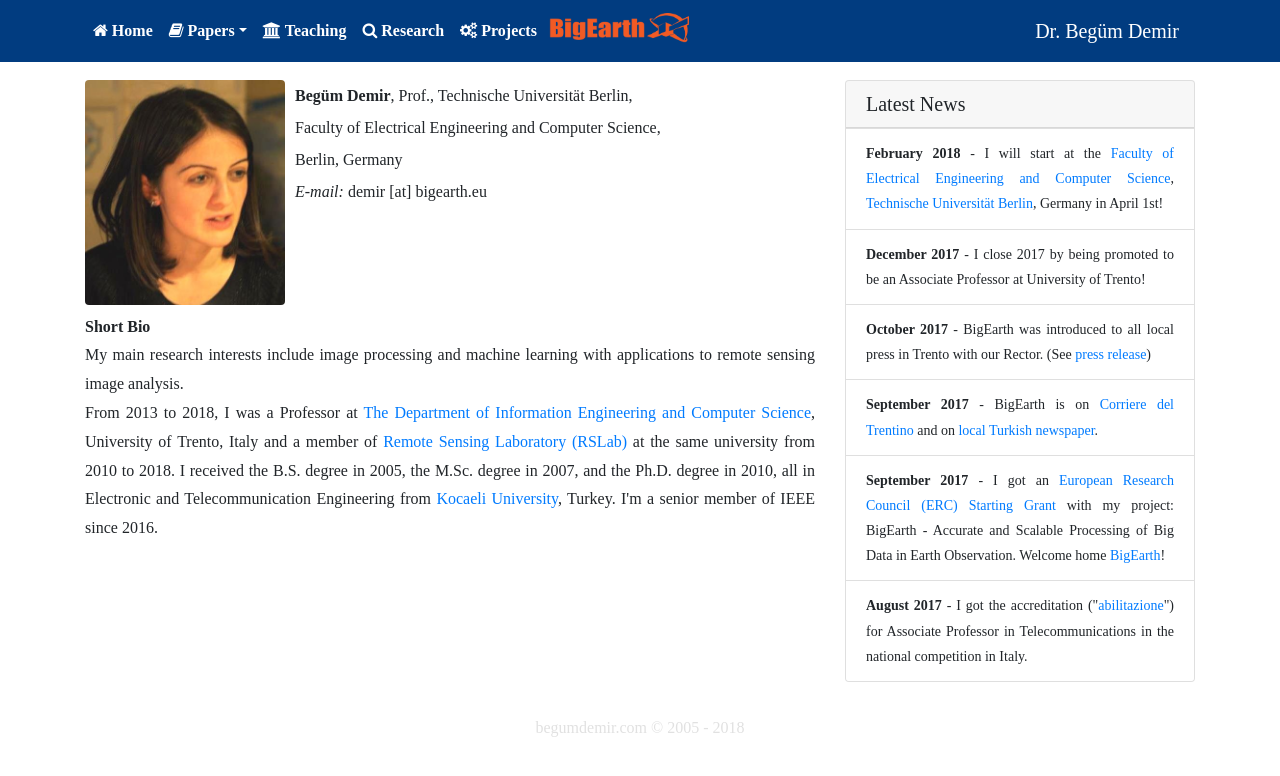
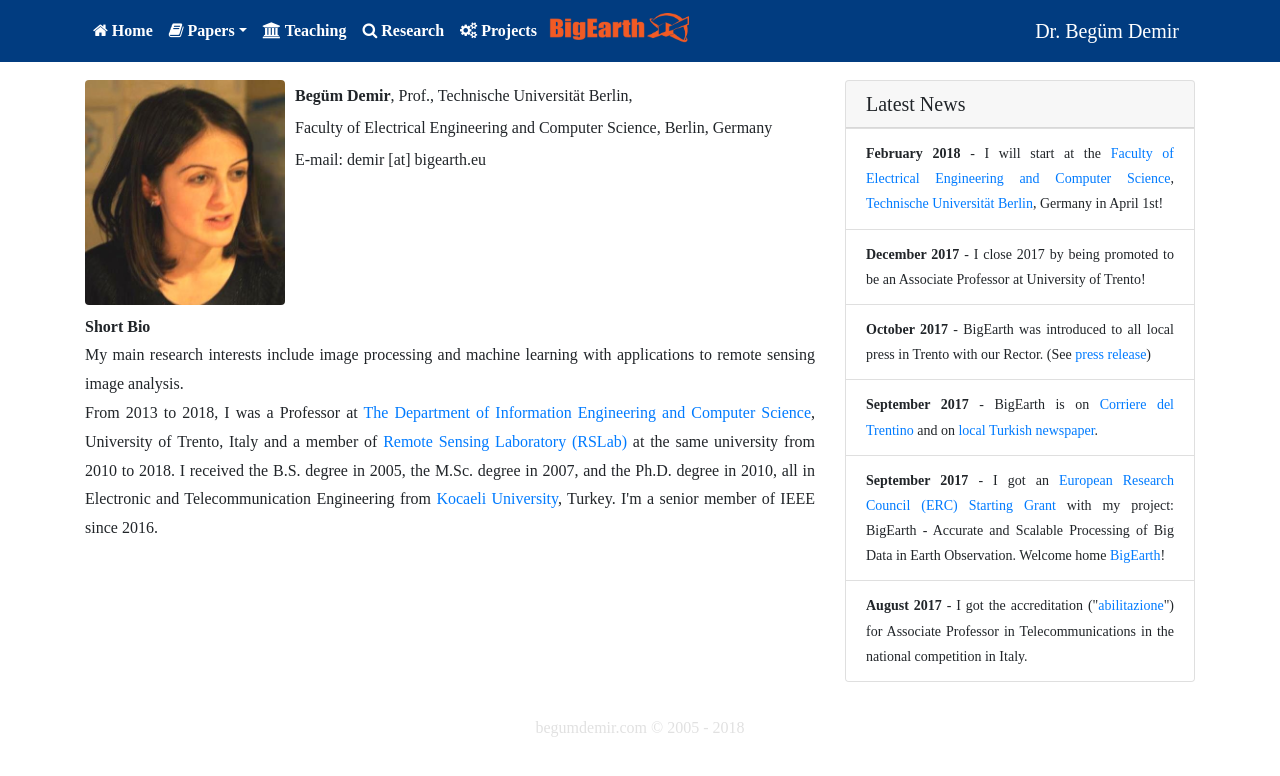
Before and after one commit to zafatar/bd, a Jekyll site: the page built from index.md, in a window 1280 px wide. Shown: the top 776 px of the page. Built offline with Jekyll 4.4.1, drawn with Linux system fonts in a browser that asks for light colours; nearby versions of some CDN libraries; some web fonts are replaced; part of the change alters nothing that is shown.

```diff
--- a/index.md
+++ b/index.md
@@ -11,10 +11,9 @@ guid: http://www.begumdemir.com/?page_id=1
 		<img style="margin-right: 10px" src="./assets/images/begum_demir_2.jpg" align="left" width="200px" class="rounded">
 		<p style="line-height: 200%;">
 		<b>Begüm Demir</b>, Prof., Technische Universität Berlin,<br />
-		Faculty of Electrical Engineering and Computer Science, <br />
-		Berlin, Germany
+		Faculty of Electrical Engineering and Computer Science, Berlin, Germany
 		<br />
-		<i>E-mail:</i> demir [at] bigearth.eu
+		E-mail: demir [at] bigearth.eu
 		</p>
 	</div>
 	<div class="row m-0 my-2">
```
